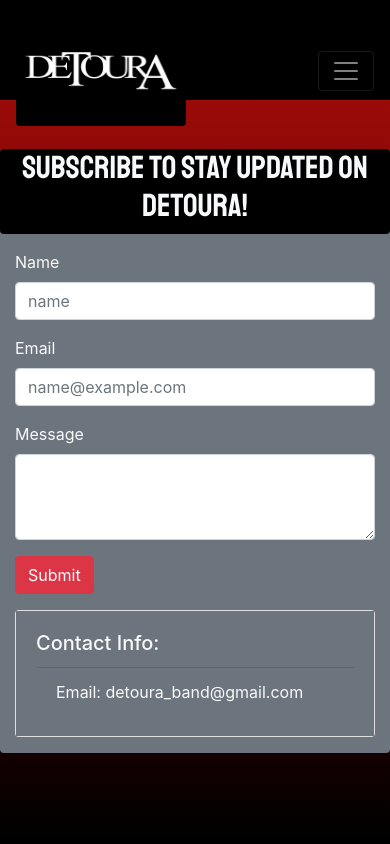
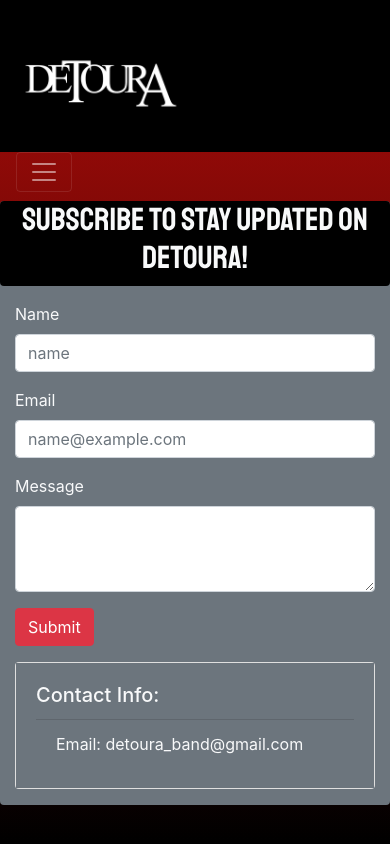
Before and after one commit to zrobin88/detoura, a plain HTML site: page contact.html in a window 390 px wide. Drawn offline with nearby package versions, Linux system fonts and the light colour scheme.

Commit message:
fixed responsive icon

```diff
--- a/contact.html
+++ b/contact.html
@@ -27,12 +27,12 @@
     <header>
 
         <nav class="navbar navbar-expand-lg navbar-dark blackColor">
+        <div class="container">
          <a href="https://facebook.com/detoura"target="_blank">
-            <img src="detouralogo5.jpg" width="170" class = "rounded" height="110" alt="" href="https://facebook.com/detoura">
+            <img src="detouralogo5.jpg" width="170" class = "rounded img-fluid" height="90" alt="" >
          </a>
-            <a class="navbar-brand" href="index.html">
 
-            </a>
+        </div>
             <button class="navbar-toggler" type="button" data-toggle="collapse" data-target="#navbarSupportedContent"
                 aria-controls="navbarSupportedContent" aria-expanded="false" aria-label="Toggle navigation">
                 <span class="navbar-toggler-icon"></span>
--- a/style.css
+++ b/style.css
@@ -65,3 +65,10 @@
 #badge-btn{
     padding: 5px;
 }
+
+.img-fluid{
+    height: auto;
+}
+.navbar{
+    height: 18%;
+}
```
